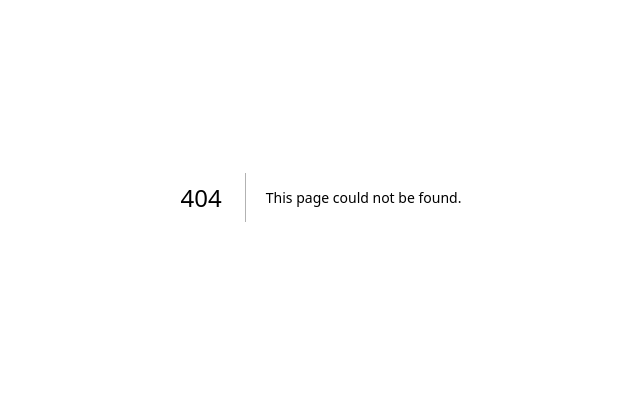
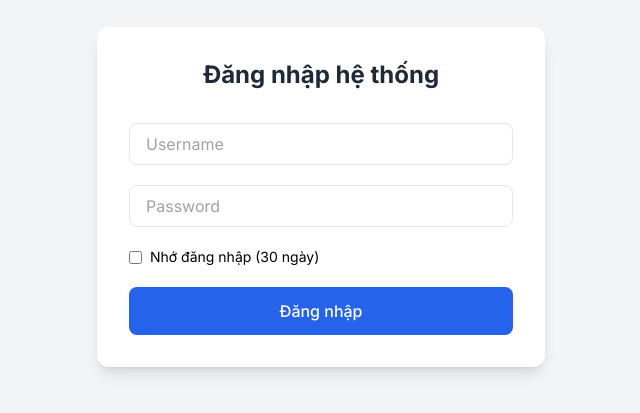
Before and after one commit to daongoclinh27012001/recruitment-crm-lite, a Next.js app: page /login in a window 1280 px wide. Before the commit this address had no page. Shown: the part 203-616 px from the top of the page, without its empty margins (319-959 px from the left). Built offline with nearby package versions, Linux system fonts and the light colour scheme.

Commit message:
Create page.tsx

```diff
--- /dev/null
+++ b/src/app/login/page.tsx
@@ -0,0 +1,116 @@
+'use client';
+
+import { useEffect, useState } from 'react';
+import { useRouter } from 'next/navigation';
+import { API_CONFIG } from '@/constants/masterData';
+
+export default function LoginPage() {
+  const [username, setUsername] = useState('');
+  const [password, setPassword] = useState('');
+  const [remember, setRemember] = useState(false);
+  const [loading, setLoading] = useState(false);
+  const [error, setError] = useState('');
+  const router = useRouter();
+
+  // Kiểm tra token khi vào trang login → nếu còn hạn thì đẩy thẳng sang dashboard
+  useEffect(() => {
+    const token = localStorage.getItem('token');
+    if (!token) return;
+
+    fetch(API_CONFIG.LOGIN_URL, {
+      method: 'POST',
+      headers: { 'Content-Type': 'application/json' },
+      body: JSON.stringify({ action: 'verify', token }),
+    })
+      .then(r => r.json())
+      .then(data => {
+        if (data.success) router.replace('/dashboard');
+      })
+      .catch(() => {});
+  }, [router]);
+
+  const handleLogin = async (e: React.FormEvent) => {
+    e.preventDefault();
+    setLoading(true);
+    setError('');
+
+    try {
+      const res = await fetch(API_CONFIG.LOGIN_URL, {
+        method: 'POST',
+        headers: { 'Content-Type': 'application/json' },
+        body: JSON.stringify({
+          action: 'login',
+          username,
+          password,
+          remember,
+        }),
+      });
+
+      const data = await res.json();
+
+      if (data.success && data.token) {
+        localStorage.setItem('token', data.token);
+        router.push('/dashboard');
+      } else {
+        setError(data.message || 'Đăng nhập thất bại');
+      }
+    } catch (err) {
+      setError('Lỗi kết nối server');
+    } finally {
+      setLoading(false);
+    }
+  };
+
+  return (
+    <div className="min-h-screen bg-gray-100 flex items-center justify-center p-4">
+      <div className="bg-white p-8 rounded-xl shadow-lg w-full max-w-md">
+        <h1 className="text-2xl font-bold text-center mb-8 text-gray-800">Đăng nhập hệ thống</h1>
+
+        <form onSubmit={handleLogin} className="space-y-5">
+          <div>
+            <input
+              type="text"
+              placeholder="Username"
+              required
+              value={username}
+              onChange={e => setUsername(e.target.value)}
+              className="w-full px-4 py-2 border rounded-lg focus:outline-none focus:ring-2 focus:ring-blue-500"
+            />
+          </div>
+
+          <div>
+            <input
+              type="password"
+              placeholder="Password"
+              required
+              value={password}
+              onChange={e => setPassword(e.target.value)}
+              className="w-full px-4 py-2 border rounded-lg focus:outline-none focus:ring-2 focus:ring-blue-500"
+            />
+          </div>
+
+          <label className="flex items-center text-sm">
+            <input
+              type="checkbox"
+              checked={remember}
+              onChange={e => setRemember(e.target.checked)}
+              className="mr-2"
+            />
+            <span>Nhớ đăng nhập (30 ngày)</span>
+          </label>
+
+          {error && <p className="text-red-600 text-center">{error}</p>}
+
+          <button
+            type="submit"
+            disabled={loading}
+            className="w-full bg-blue-600 text-white py-3 rounded-lg hover:bg-blue-700 disabled:opacity-60 font-medium"
+          >
+            {loading ? 'Đang đăng nhập...' : 'Đăng nhập'}
+          </button>
+        </form>
+
+      </div>
+    </div>
+  );
+}
```
